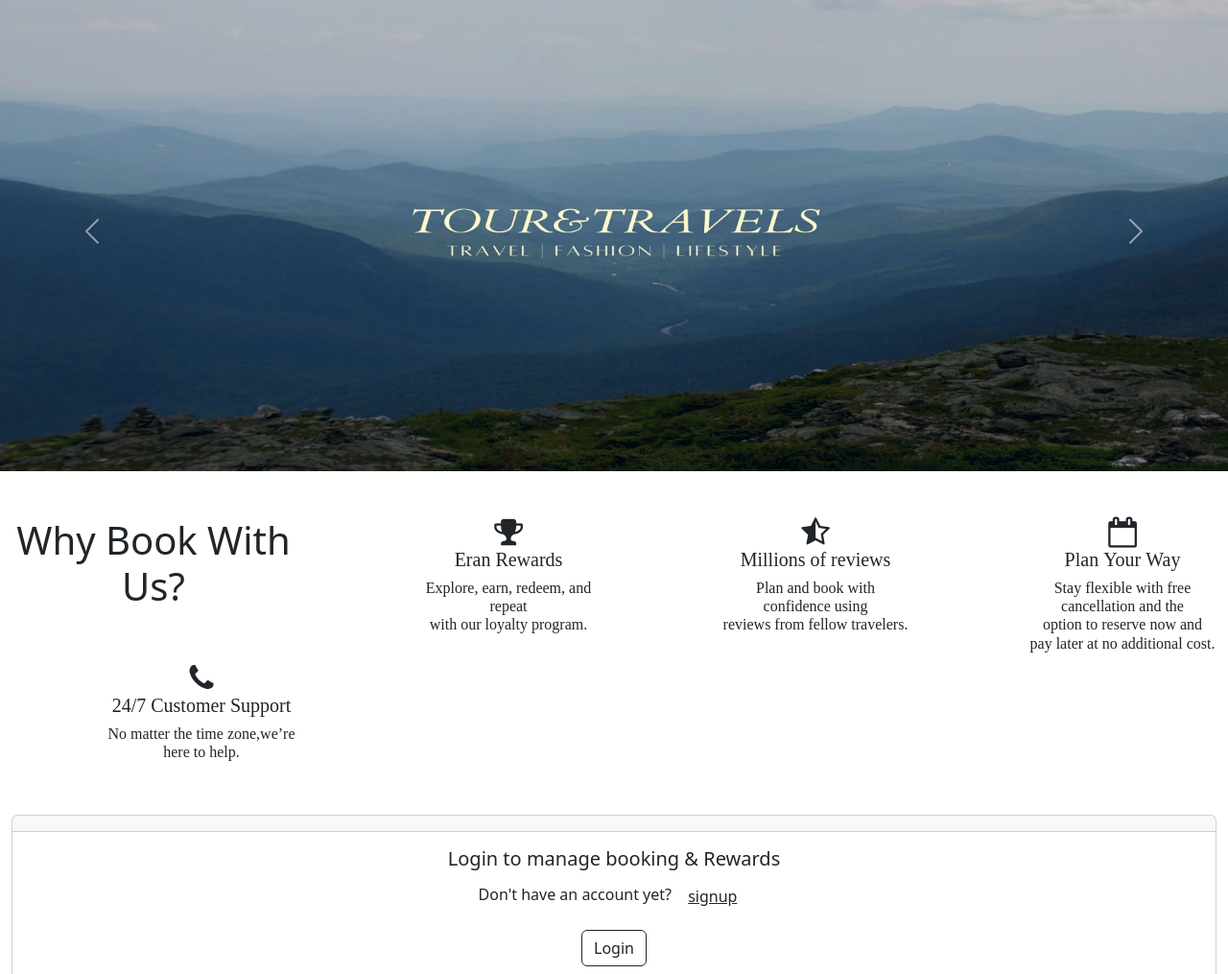
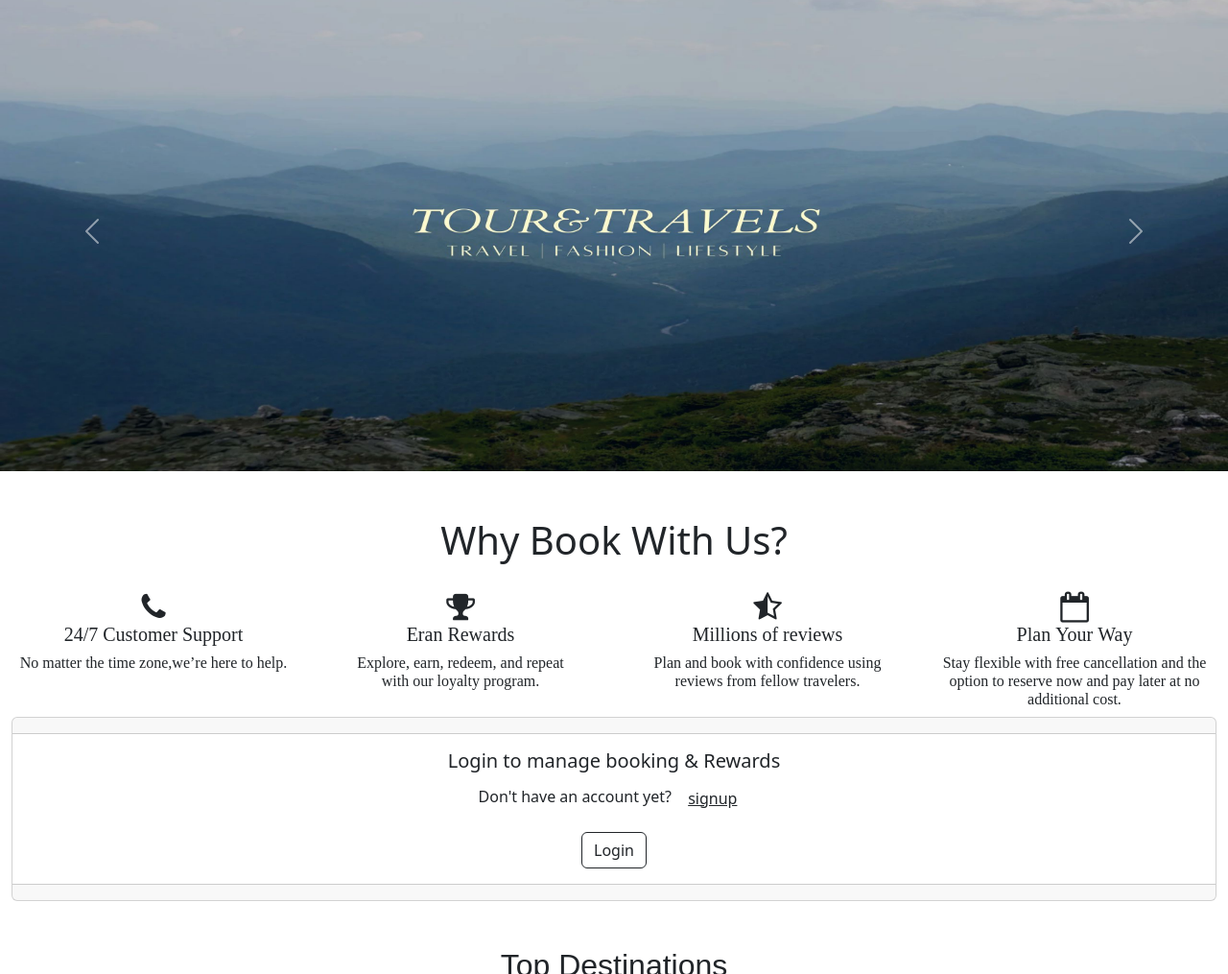
Before and after one commit to Pramod-vishwakarma02/Tour-Travels, a plain HTML site: page index.html in a window 1280 px wide. Shown: the part 85-1100 px from the top of the page at 96% size. Drawn offline with nearby package versions, Linux system fonts and the light colour scheme.

Commit message:
Update index.html

```diff
--- a/index.html
+++ b/index.html
@@ -195,44 +195,51 @@ animate.min.css" />
         </div><br><br>
 
         <div class="container-fluid">
+
+                    <h1 style="text-align: center; text-decoration: wavy; margin-bottom: 30px;">Why Book With Us?</h1>
             <div class="row">
 
-                <div class="col-12 col-md-3">
+
+                    <div class="col-12 col-md-3">
                     <div style="text-align: center;">
-                    <h1 style="text-align: center; text-decoration: wavy;">Why Book With Us?</h1> <br><br>
-                    <i class="fa fa-phone fa-2x" aria-hidden="true" style="margin-left: 100px; text-align: center;"><br>
+                    <i class="fa fa-phone fa-2x" aria-hidden="true" style="text-align: center;">
                         <h5>24/7 Customer Support</h5>
                         <h6> No matter the time zone,we’re here to help.</h6>
                     </i>
                 </div>
                 </div>
                 <div class="col-12 col-md-3">
+                    <div style="text-align: center;">
                     <i class="fa fa-trophy fa-2x" aria-hidden="true"
-                        style="margin-left: 100px ;text-align: center;"><br>
+                        style="text-align: center;">
                         <h5>Eran Rewards</h5>
                         <h6>Explore, earn, redeem, and repeat <br> with our loyalty program.</h6>
 
                     </i>
+                    </div>
 
                 </div>
                 <div class="col-12 col-md-3">
+                    <div style="text-align: center;">
                     <i class="fa fa-star-half-o fa-2x" aria-hidden="true"
-                        style="margin-left: 100px ;text-align: center;"><br>
+                        style="text-align: center;">
                         <h5>Millions of reviews</h5>
                         <h6>Plan and book with confidence using <br> reviews from fellow travelers.</h6>
 
                     </i>
+                    </div>
 
                 </div>
                 <div class="col-12 col-md-3">
+                    <div style="text-align: center;">
                     <i class="fa fa-calendar-o fa-2x" aria-hidden="true"
-                        style="margin-left: 100px ;text-align: center;"><br>
+                        style="text-align: center;">
                         <h5>Plan Your Way</h5>
-                        <h6>Stay flexible with free cancellation and the <br> option to reserve now and <br> pay later
-                            at no
+                        <h6>Stay flexible with free cancellation and the  option to reserve now and pay later at no
                             additional cost.</h6>
 
                     </i>
+                </div>
                 </div>
             </div>
 
@@ -244,7 +251,7 @@ animate.min.css" />
 
 
 
-        </div><br><br>
+        </div>
 
         <div class="container-fluid">
             <div class="card text-center">
```
